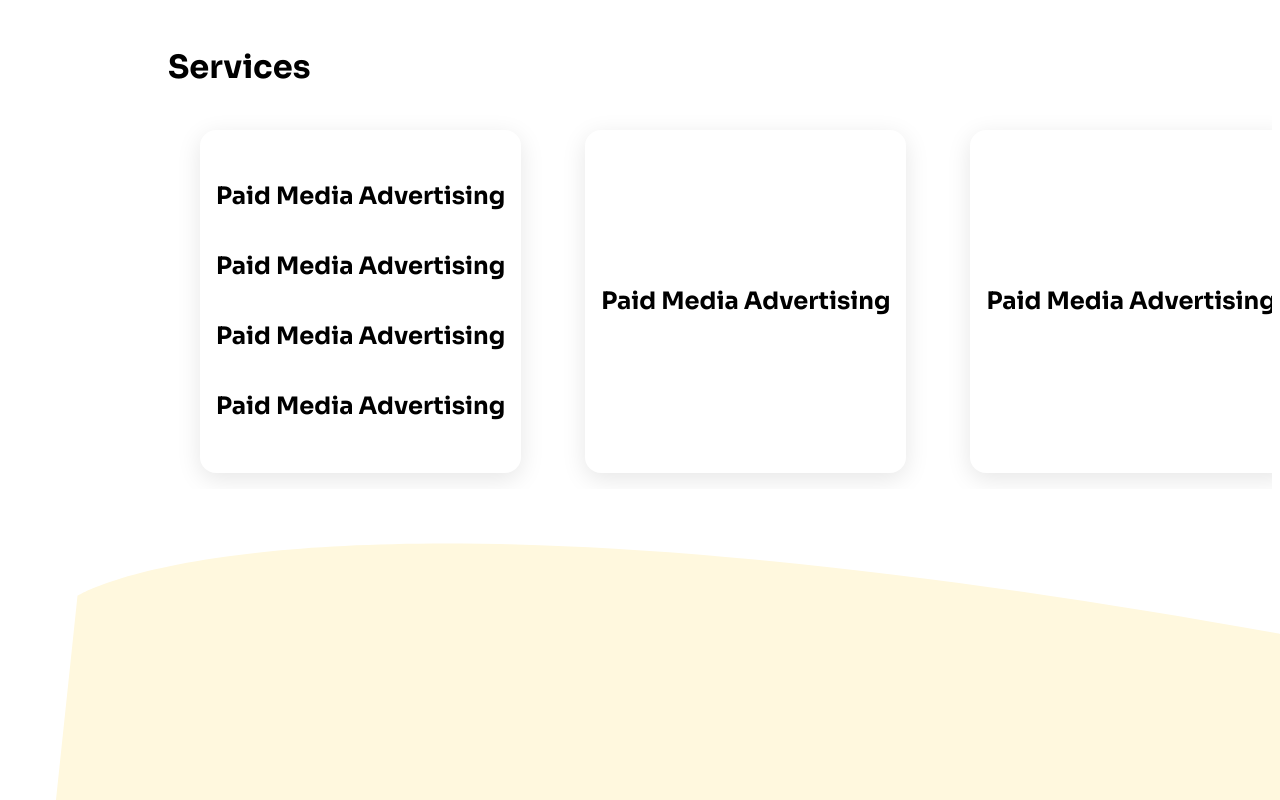
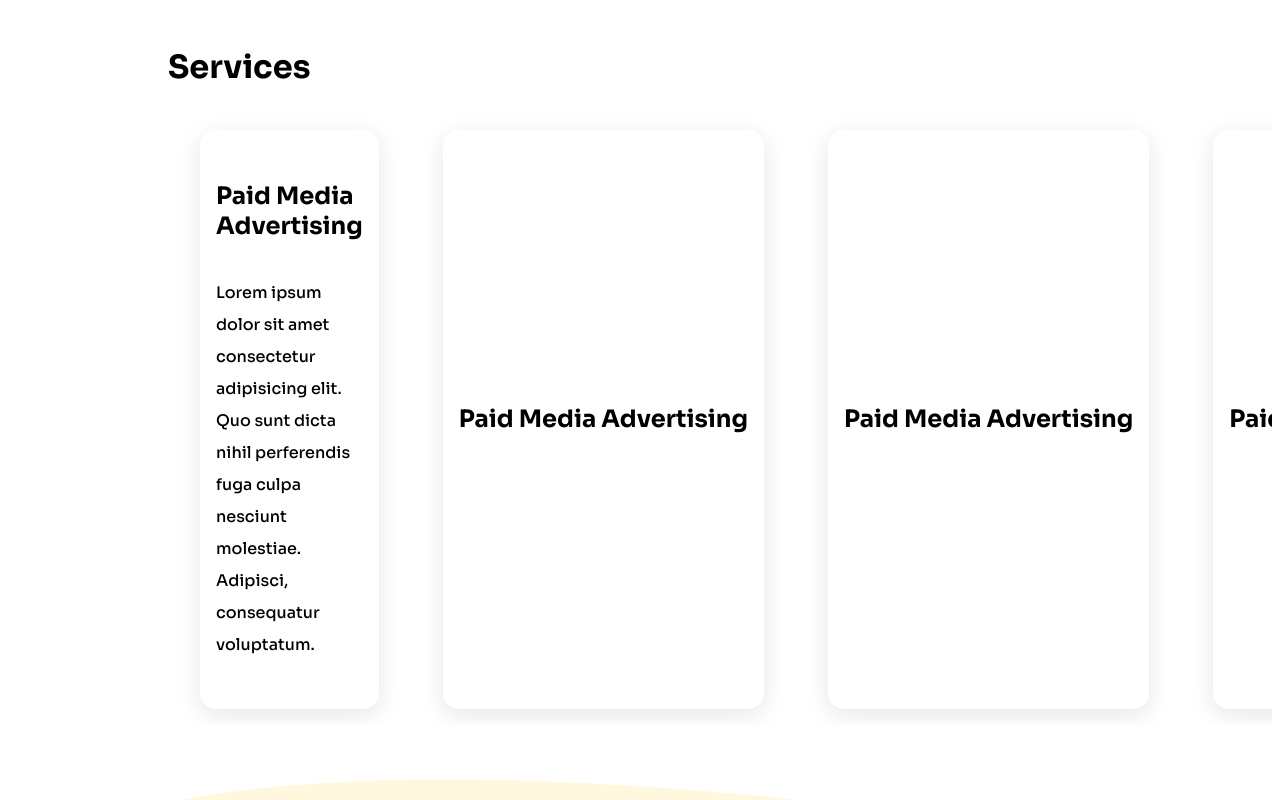
Before and after one commit to nrgouldBM/Bolstered-Media-Gatsby-Site, a Gatsby site: page / in a window 1280 px wide. Shown: the part 1720-2520 px from the top of the page. Built offline with nearby package versions, Linux system fonts and the light colour scheme; Gatsby itself is replaced by a stand-in of ours.

Commit message:
services section

```diff
--- a/src/components/atoms/Card.jsx
+++ b/src/components/atoms/Card.jsx
@@ -11,13 +11,12 @@ const flexStyles = css`
 `
 
 const Container = styled.div`
-    display: inline-block;
+    /* overflow: hidden; */
     border-radius: 16px;
     background-color: #fff;
     box-shadow: ${SHADOW.normal};
     ${p => p.flexDir && flexStyles}
     padding: 2rem 1rem;
-    /* border: 1px solid #dbdbdb; */
     margin: 1rem 2rem;
 `
 
--- a/src/components/organisms/Services.jsx
+++ b/src/components/organisms/Services.jsx
@@ -1,6 +1,7 @@
 import React from 'react'
 import styled from 'styled-components'
 import BackgroundSvg from '../atoms/BackgroundSvg'
+import { Body } from '../atoms/Body'
 import Card from '../atoms/Card'
 import { SubTitle } from '../atoms/SubTitle'
 import { Title } from '../atoms/Title'
@@ -31,16 +32,27 @@ const BGSvg = styled(BackgroundSvg)`
     overflow: hidden;
 `
 
+const CardText = styled.div`
+    display: flex;
+    flex-direction: column;
+    align-items: flex-start;
+    justify-content: center;
+    max-width: 25rem;
+    overflow: hidden;
+    white-space: normal;
+
+`
+
 export default function Services() {
     return (
          <Container>
             <Title style={{ marginLeft: '10rem'}}>Services</Title>
             <CardContainer>
                 <Card flexDir="column" alignItems="space-evenly" justifyContent="center">
-                    <SubTitle>Paid Media Advertising</SubTitle>
-                    <SubTitle>Paid Media Advertising</SubTitle>
-                    <SubTitle>Paid Media Advertising</SubTitle>
-                    <SubTitle>Paid Media Advertising</SubTitle>
+                    <CardText>
+                        <SubTitle>Paid Media Advertising</SubTitle>
+                        <Body>Lorem ipsum dolor sit amet consectetur adipisicing elit. Quo sunt dicta nihil perferendis fuga culpa nesciunt molestiae. Adipisci, consequatur voluptatum.</Body>
+                    </CardText>
                 </Card>
                 <Card flexDir="column" alignItems="space-evenly" justifyContent="center">
                     <SubTitle>Paid Media Advertising</SubTitle>
```
